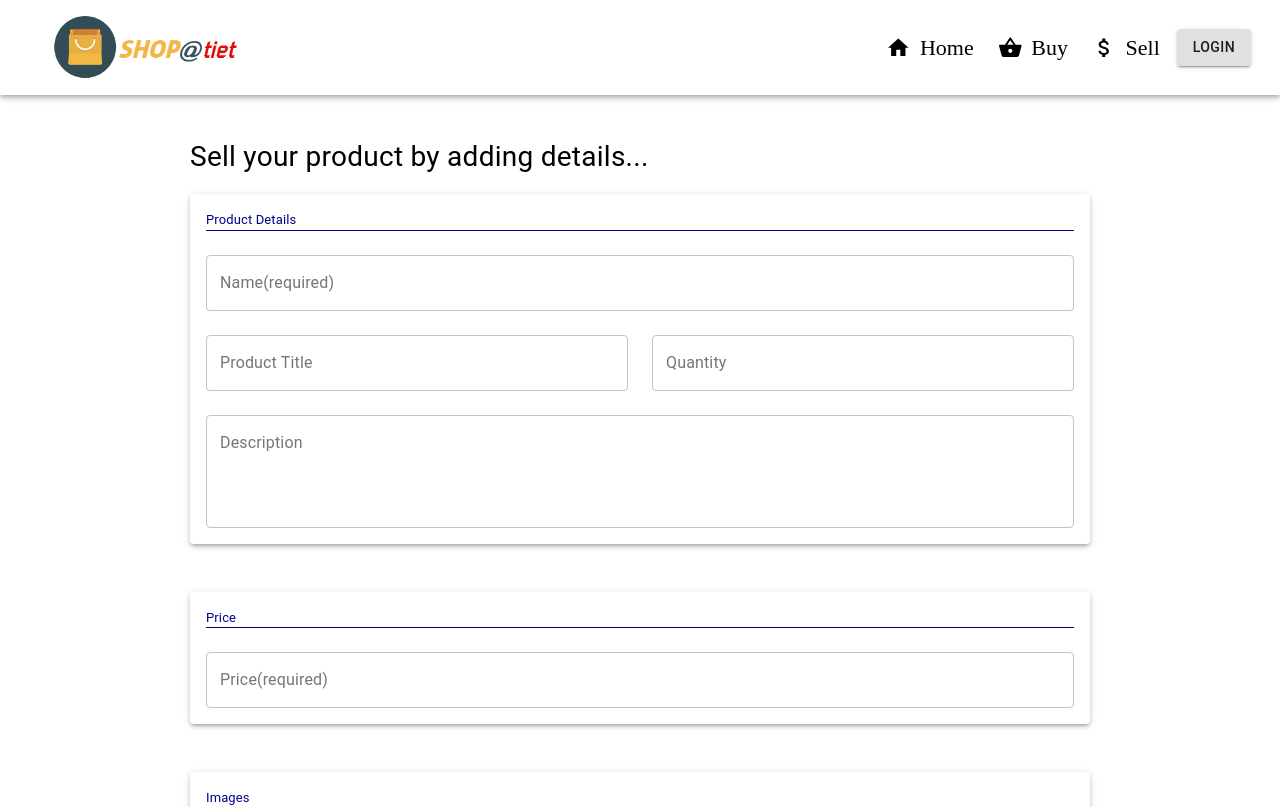
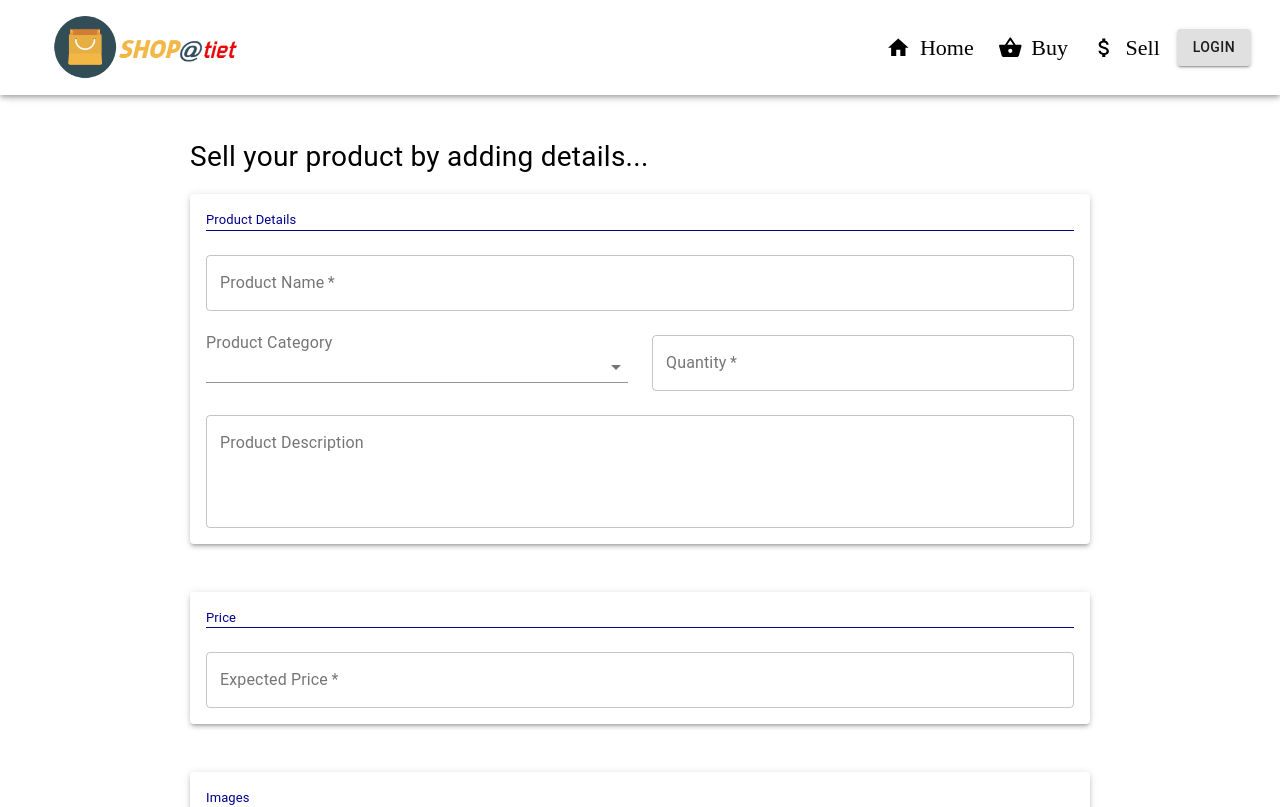
Before and after one commit to gurashishgill171/easybuyandsell.com, a React (Create React App) app: page /sell in a window 1280 px wide. Shown: the top 807 px of the page. Built offline with nearby package versions, Linux system fonts and the light colour scheme; no server answers.

Commit message:
Modified Sell

```diff
--- a/src/App.js
+++ b/src/App.js
@@ -5,6 +5,7 @@ import Buy from './Components/Buy/Buy';
 import Signup from './Components/Signup/Signup';
 import Sell from './Components/Sell/Sell';
 import Login from './Components/Login/Login';
+import Checkout from './Components/Checkout/Checkout';
 import { Route, Switch, BrowserRouter as Router} from 'react-router-dom';
 import {CurrentUser} from './Components/Firebase/currentUser'
 
@@ -36,6 +37,10 @@ function App() {
               <Login />
             </Route>
 
+            <Route exact path="/checkout">
+              <Checkout />
+            </Route>
+
           </Switch>
         </div>
     </Router>
--- a/src/Components/Buy/Products/Product/styles.js
+++ b/src/Components/Buy/Products/Product/styles.js
@@ -5,6 +5,7 @@ export default makeStyles((theme)=> ({
     root: {
         maxWidth: '100%',
         margin: theme.spacing(2),
+        textDecoration: 'none',
     },
     media: {
         border: '2px solid red',
--- a/src/Components/Sell/Sell.jsx
+++ b/src/Components/Sell/Sell.jsx
@@ -1,13 +1,78 @@
-import React from 'react';
+import React,{useState} from 'react';
 import useStyles from './styles';
-import {Typography, Paper, TextField, Grid, Button} from '@material-ui/core';
+import {Typography, Paper, TextField, Grid, Button, InputLabel, Select, MenuItem} from '@material-ui/core';
 import ImageIcon from '@material-ui/icons/Image';
 import SaveIcon from '@material-ui/icons/Save';
 import DeleteIcon from '@material-ui/icons/Delete';
-import Footer from '../Footer/Footer';
+import PhoneAndroidIcon from '@material-ui/icons/PhoneAndroid';
+import MotorcycleIcon from '@material-ui/icons/Motorcycle';
+import DevicesIcon from '@material-ui/icons/Devices';
+import WeekendIcon from '@material-ui/icons/Weekend';
+import FaceIcon from '@material-ui/icons/Face';
+import ImportContactsIcon from '@material-ui/icons/ImportContacts';
+import SportsCricketIcon from '@material-ui/icons/SportsCricket';
+import AddIcon from '@material-ui/icons/Add';
+import AddAPhotoIcon from '@material-ui/icons/AddAPhoto';
 
 const Sell = () => {
     const classes = useStyles();
+    const [open, setOpen] = useState(false);
+    const handleClose = () => {
+        setOpen(false);
+    };
+
+    const handleOpen = () => {
+        setOpen(true);
+    };
+    // Field States
+    const[name, setname] = useState("");
+    const[category, setcategory] = useState("");
+    const[quantity, setquantity] = useState("");
+    const[description, setdescription] = useState("");
+    const[price, setprice] = useState("");
+
+    //Error States
+    let[nameE, setnameE] = useState("");
+    let[quantE, setquantE] = useState("");
+    let[descE, setdescE] = useState("");
+    let[priceE, setpriceE] = useState("");
+
+    let valid = () =>{
+        let nameE = ""; let quantE = ""; let descE = ""; let priceE = "";
+
+        if(name.length < 3){
+            nameE = "Invalid name";
+        }
+        if(quantity <= 0){
+            quantE = "Invalid quantity";
+        }
+        if(description.length < 10){
+            descE = "Minimum 10 characters required";
+        }
+        if(price < 0){
+            priceE = "Price cannot be < 0";
+        }
+
+        if(nameE || quantE || descE || priceE){
+            setnameE(nameE);
+            setquantE(quantE);
+            setdescE(descE);
+            setpriceE(priceE);
+            return false;
+        }
+        return true;
+    }
+    const handleSaveProduct = (event) => {
+        let isValid = valid();
+        event.preventDefault();
+        if(isValid){
+            setnameE("");
+            setquantE("");
+            setdescE("");
+            setpriceE("");
+            alert("Your product has been saved!!!")
+        }
+    }
 
     return (
         <>
@@ -19,36 +84,130 @@ const Sell = () => {
                         <Typography className={classes.fieldtitle}>Product Details</Typography>
                                 <Grid container spacing={3} >
                                     <Grid item xs={12}>
-                                        <TextField id="outlined-basic" label="Name(required)" variant="outlined" className={classes.textfield}/>
+                                        <TextField
+                                        required
+                                        id="outlined-basic"
+                                        label="Product Name"
+                                        variant="outlined"
+                                        value={name}
+                                        onChange={(event)=>setname(event.target.value)}
+                                        className={classes.textfield}/>
+                                        <p className={classes.error}>{nameE}</p>
                                     </Grid>
                                     <Grid item xs={6}>
-                                        <TextField id="outlined-basic" label="Product Title" variant="outlined" className={classes.textfield}/>
+                                        <InputLabel id="demo-controlled-open-select-label" fullWidth>Product Category</InputLabel>
+                                        <Select
+                                        fullWidth
+                                        required
+                                        labelId="demo-controlled-open-select-label"
+                                        id="demo-controlled-open-select"
+                                        open={open}
+                                        onClose={handleClose}
+                                        onOpen={handleOpen}
+                                        value={category}
+                                        onChange={(event => { setcategory(event.target.value) })}
+                                        >
+                                            <MenuItem value={"Mobiles"} className={classes.items}>
+                                                <div className={classes.items}>
+                                                    <PhoneAndroidIcon/>
+                                                    <p style={{paddingLeft: '10px'}}>Mobiles</p>
+                                                </div>
+                                            </MenuItem>
+                                            <MenuItem value={"Bikes"} className={classes.items}>
+                                                <div className={classes.items}>
+                                                    <MotorcycleIcon />
+                                                    <p style={{paddingLeft: '10px'}}>Bikes</p>
+                                                </div>
+                                            </MenuItem>
+                                            <MenuItem value={"Electronics and Devices"} className={classes.items}>
+                                                <div className={classes.items}>
+                                                    <DevicesIcon />
+                                                    <p style={{paddingLeft: '10px'}}>Electronics and Devices</p>
+                                                </div>
+                                            </MenuItem>
+                                            <MenuItem value={"Furnitures"} className={classes.items}>
+                                                <div className={classes.items}>
+                                                    <WeekendIcon />
+                                                    <p style={{paddingLeft: '10px'}}>Furnitures</p>
+                                                </div>
+                                            </MenuItem>
+                                            <MenuItem value={"Fashion"} className={classes.items}>
+                                                <div className={classes.items}>
+                                                    <FaceIcon />
+                                                    <p style={{paddingLeft: '10px'}}>Fashion</p>
+                                                </div>
+                                            </MenuItem>
+                                            <MenuItem value={"Books"} className={classes.items}>
+                                                <div className={classes.items}>
+                                                    <ImportContactsIcon />
+                                                    <p style={{paddingLeft: '10px'}}>Books</p>
+                                                </div>
+                                            </MenuItem>
+                                            <MenuItem value={"Sports"} className={classes.items}>
+                                                <div className={classes.items}>
+                                                    <SportsCricketIcon />
+                                                    <p style={{paddingLeft: '10px'}}>Sports</p>
+                                                </div>
+                                            </MenuItem>
+                                            <MenuItem value={"Others"} className={classes.items}>
+                                                <div className={classes.items}>
+                                                    <AddIcon />
+                                                    <p style={{paddingLeft: '10px'}}>Others</p>
+                                                </div>
+                                            </MenuItem>
+
+                                        </Select>
                                     </Grid>
                                     <Grid item xs={6}>
-                                        <TextField id="outlined-basic" label="Quantity" variant="outlined" type="number" className={classes.textfield}/>
+                                        <TextField
+                                        required
+                                        id="outlined-basic"
+                                        label="Quantity"
+                                        variant="outlined"
+                                        type="number"
+                                        value={quantity}
+                                        onChange={(event)=>setquantity(event.target.value)}
+                                        className={classes.textfield}/>
+                                        <p className={classes.error}>{quantE}</p>
                                     </Grid>
                                     <Grid item xs={12} >
-                                    <TextField id="outlined-multiline-static" label="Description" multiline rows={4} variant="outlined"  className={classes.textfield}/>
+                                    <TextField
+                                    id="outlined-multiline-static"
+                                    label="Product Description"
+                                    multiline rows={4}
+                                    variant="outlined"
+                                    value={description}
+                                    onChange={(event)=>setdescription(event.target.value)}
+                                    className={classes.textfield}/>
+                                    <p className={classes.error}>{descE}</p>
                                     </Grid>
                                 </Grid>
                     </Paper>
                     <Paper elevation={3} className={classes.paper}>
                         <Typography className={classes.fieldtitle}>Price</Typography>
-                        <TextField id="outlined-basic" label="Price(required)" variant="outlined" className={classes.textfield} />
+                        <TextField
+                        required
+                        id="outlined-basic"
+                        label="Expected Price"
+                        variant="outlined"
+                        value={price}
+                        onChange={(event)=>setprice(event.target.value)}
+                        className={classes.textfield} />
+                        <p className={classes.error}>{priceE}</p>
                     </Paper>
                     <Paper elevation={3} className={classes.paper}>
                         <Typography className={classes.fieldtitle}>Images</Typography>
-                        <Button variant="contained" startIcon={<ImageIcon />} className={classes.btn}>
-                            Choose Image
-                        </Button>
+                        <AddAPhotoIcon className={classes.icon}/>
+                        <AddAPhotoIcon className={classes.icon}/>
+                        <AddAPhotoIcon className={classes.icon}/>
+                        <AddAPhotoIcon className={classes.icon}/>
                     </Paper>
                     <div className={classes.btngroup}>
-                        <Button variant="contained" startIcon={<SaveIcon />} className={classes.btn}>Save Product</Button>
+                        <Button variant="contained" startIcon={<SaveIcon />} className={classes.btn} onClick={handleSaveProduct}>Save Product</Button>
                         <Button variant="contained" startIcon={<DeleteIcon />} className={classes.btn}>Delete</Button>
                     </div>
                 </main>
             </div>
-            <Footer />
         </>
     )
 }
--- a/src/Components/Sell/styles.js
+++ b/src/Components/Sell/styles.js
@@ -7,6 +7,7 @@ export default makeStyles ((theme)=>({
     },
     layout: {
         marginTop: theme.spacing(8),
+        marginBottom: theme.spacing(4),
         width: 'auto',
         marginLeft: theme.spacing(2),
         marginRight: theme.spacing(2),
@@ -64,5 +65,20 @@ export default makeStyles ((theme)=>({
         [theme.breakpoints.down('md')]:{
           flexDirection: 'column',
         }
-      }
+      },
+      items:{
+        display: 'flex',
+        alignItems: 'center',
+        justifyContent: 'center',
+      },
+      icon: {
+        fontSize: '40px',
+        margin: '0px 15px',
+      },
+      error: {
+        fontSize: '16px',
+        fontStyle: 'italic',
+        color: 'red',
+        margin: 0,
+    },
 }));
```
Also changed, not shown: src/Components/Buy/Products/Product/Product.jsx (+14 -16 lines), src/Components/Checkout/Checkout.jsx (added, +11 -0 lines).
